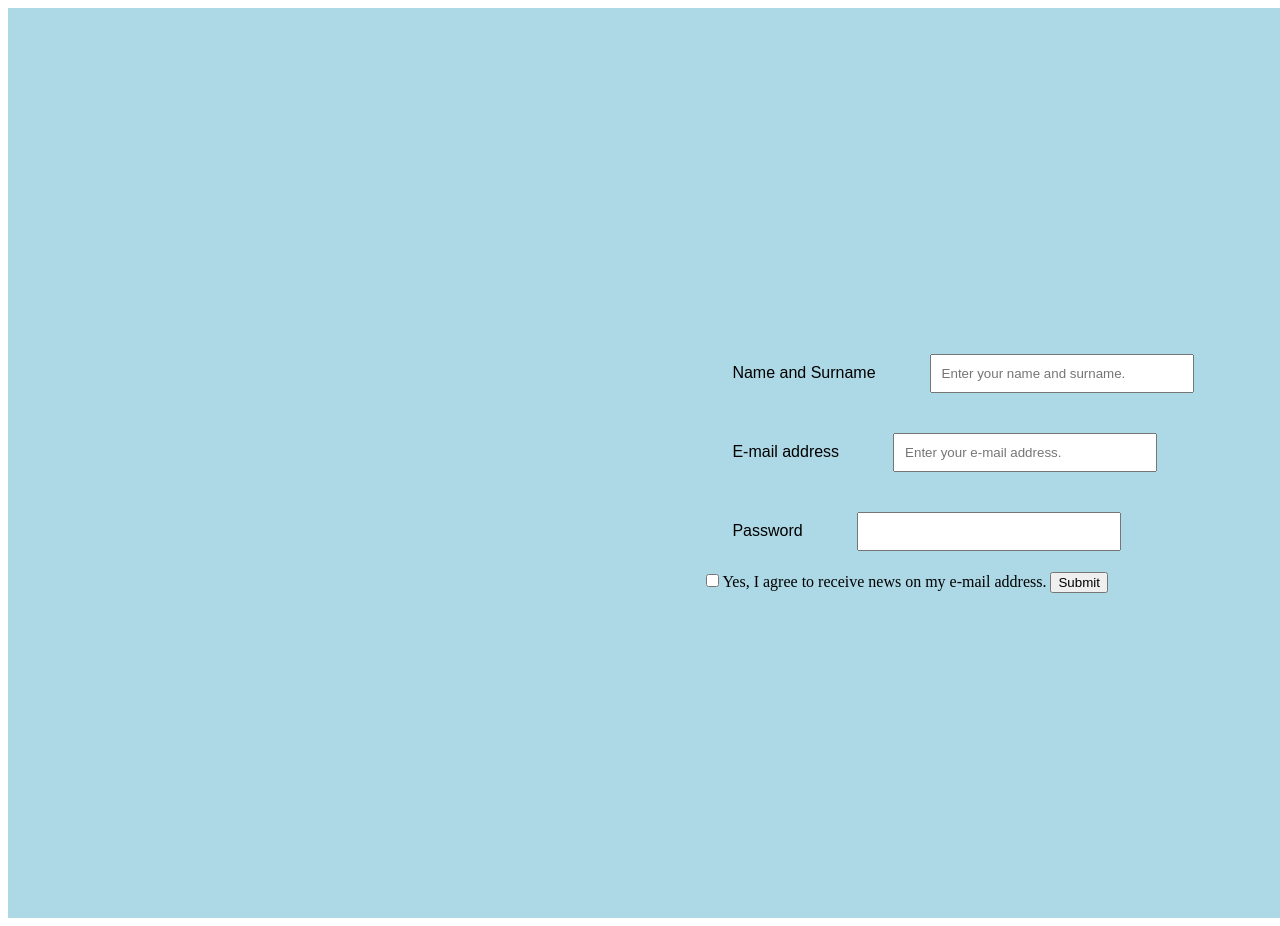
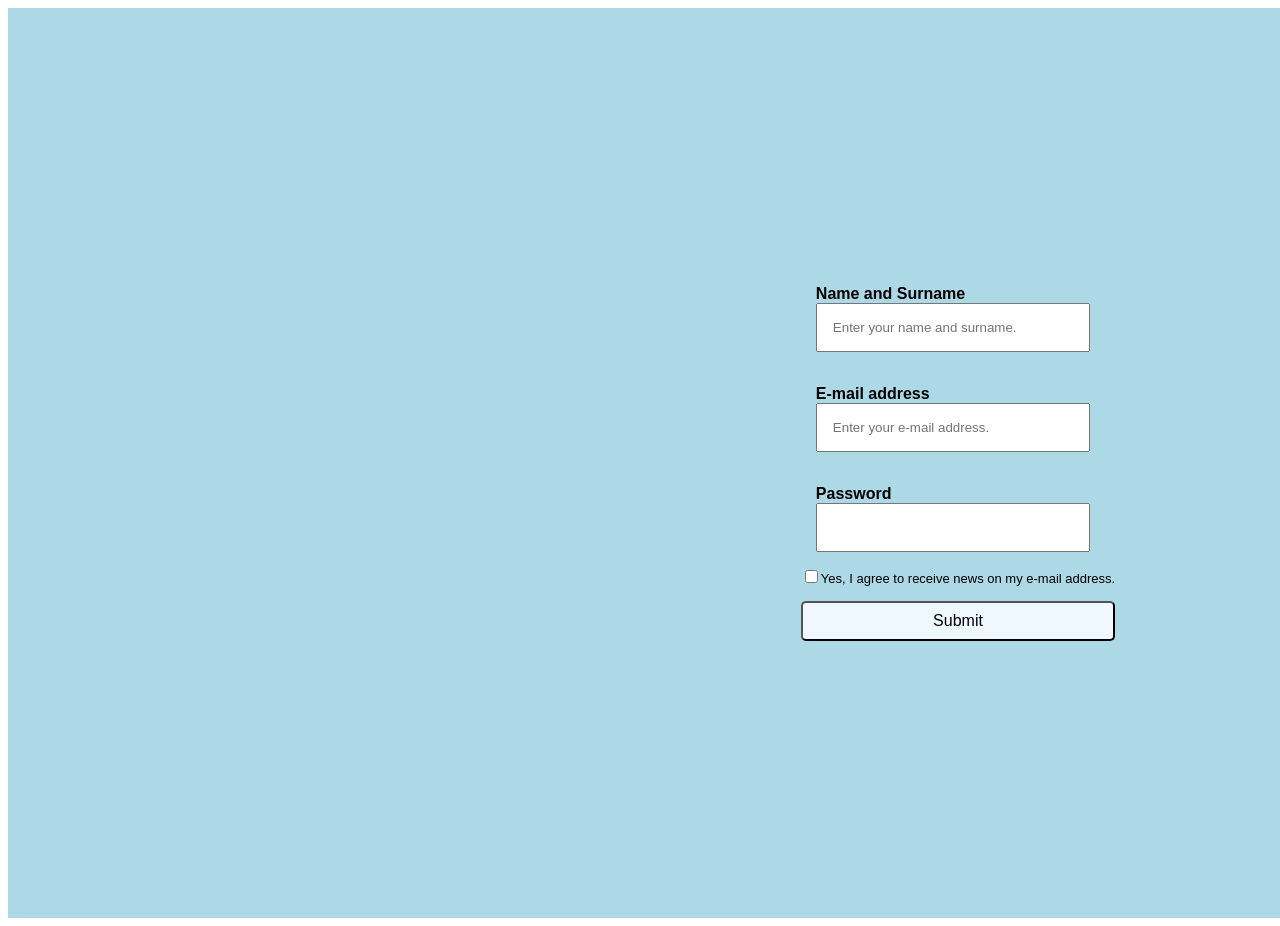
Before and after one commit to VirgilLungu27/signup-form-2, a plain HTML site: page index.html in a window 1280 px wide. Shown: the top 926 px of the page. Drawn offline with Linux system fonts and the light colour scheme.

Commit message:
Finish adding styling.

```diff
--- a/index.html
+++ b/index.html
@@ -20,7 +20,7 @@
             <input type="password" required>
             </div>
             <div class="submitinfo">
-                <input type="checkbox" name="checkbox">Yes, I agree to receive news on my e-mail address.
+                <div><input type="checkbox" name="checkbox">Yes, I agree to receive news on my e-mail address.</div>
                 <button type="submit">Submit</button>
             </div>
         </form>
--- a/style.css
+++ b/style.css
@@ -8,12 +8,41 @@
     align-items: center;
 }
 
-.enterinfo label, .enterinfo input {
-    padding: 10px;
-    margin: 20px;
+.enterinfo, .submitinfo {
     font-family: sans-serif;
+}
+
+.enterinfo input {
+    display: grid;
+    padding: 15px;
+    margin-bottom: 15px;
+    margin-left: 15px;
+}
+
+.enterinfo label {
+    font-size: 16px;
+    font-weight: 600;
+    margin-left: 15px;
 }
 
 .enterinfo input {
     width: 240px;
 }
+
+.submitinfo {
+    font-size: 13px;
+    display: grid;
+}
+
+.submitinfo > button {
+    margin-top: 15px;
+    border-radius: 5px;
+    background-color: aliceblue;
+    height: 40px;
+    font-size: 16px;
+}
+
+.submitinfo > button:hover {
+    cursor: pointer;
+    background-color: rgba(240, 248, 255, 0.705);
+}
```
